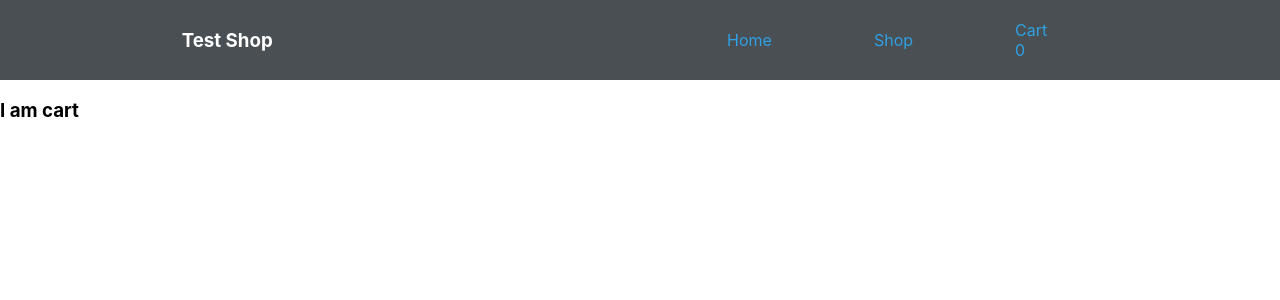
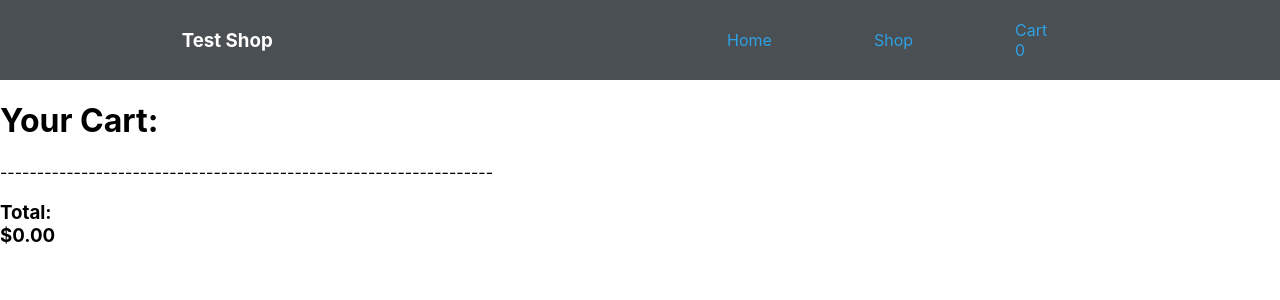
Before and after one commit to TruDarksider/shopping-cart, a React (Create React App) app: page /shoppingcart in a window 1280 px wide. Shown: the top 300 px of the page. Built offline with nearby package versions, Linux system fonts and the light colour scheme.

Commit message:
Now displays price, subtotal, and total

```diff
--- a/src/ShoppingCart.js
+++ b/src/ShoppingCart.js
@@ -2,24 +2,38 @@ import items from './items.json'
 
 const ShoppingCart = (props) =>{
     const { cartItems } = props;
+    let total = 0;
+    for (const item of cartItems) {
+        total += matchIdtoItem(item.id).price * item.quantity;
+    }
 
     function matchIdtoItem(idToMatch){
 
-        return cartItems.find(({id}) => id === idToMatch ) ? items[idToMatch-1].name : null;
+        return cartItems.find(({id}) => id === idToMatch ) ? items[idToMatch-1] : null;
     }
 
     return (
             <div className="shoppingCart">
-                <h3>I am cart</h3>
+                <h1>Your Cart:</h1>
                 <div className='cartDetails'>
                     {cartItems.map((cartItem) => {
                         return (
                         <div className='cartItemDetails'>
-                            <h2 key={cartItem.id}>{matchIdtoItem(cartItem.id)}</h2>
-                            <div>{'Qty: ' + cartItem.quantity}</div>
+                            <h2 key={cartItem.id}>{matchIdtoItem(cartItem.id).name}</h2>
+                                <div>{'Qty: ' + cartItem.quantity + ' at ' + matchIdtoItem(cartItem.id).price.toLocaleString('us-US', { style: 'currency', currency: 'USD' }) + '/ea'}
+                                    <div className='subtotal'>
+                                        <span>{(matchIdtoItem(cartItem.id).price * cartItem.quantity).toLocaleString('us-US', { style: 'currency', currency: 'USD' })}</span>
+                                    </div>
+                                </div>
                         </div>
                         );
                     })}
+                </div>
+                <div>
+                    -------------------------------------------------------------------
+                <h3>Total:
+                    <div className='total'>{total.toLocaleString('us-US', { style: 'currency', currency: 'USD' })}</div>
+                </h3>
                 </div>
             </div>
     );
```
